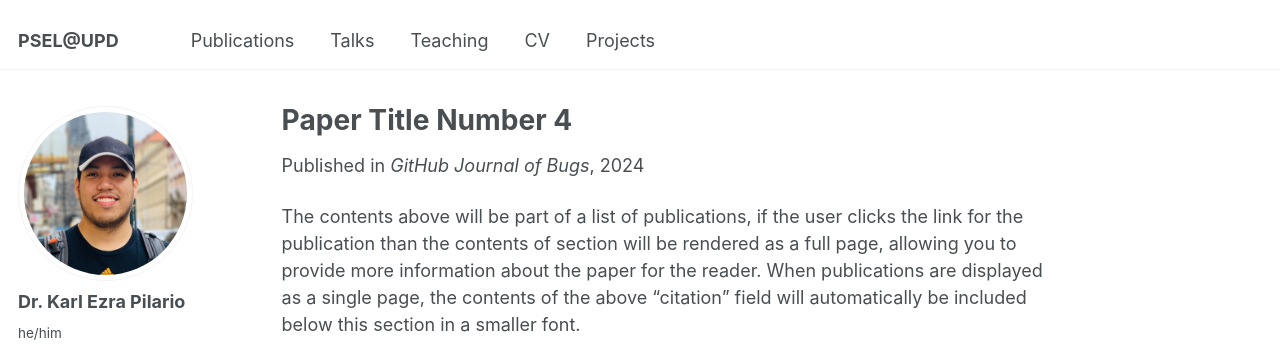
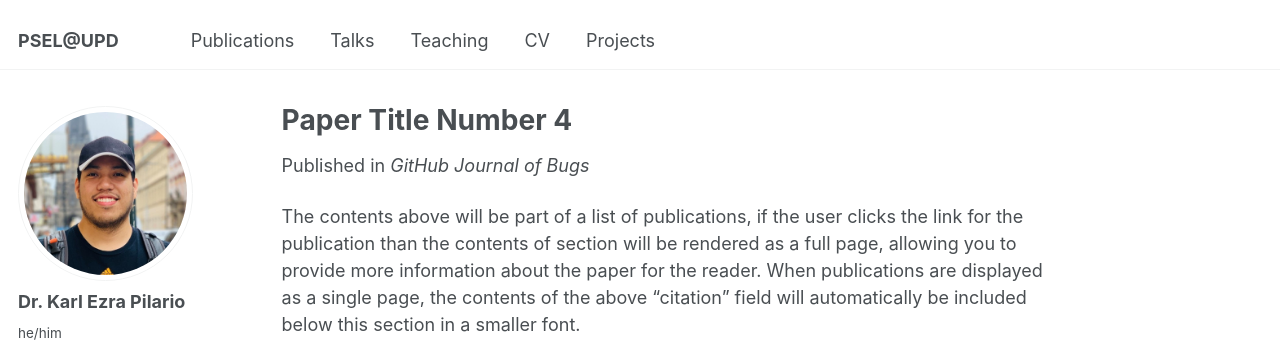
Before and after one commit to kspilario/kspilario.github.io, a Jekyll site: the page built from _publications/2024-02-17-paper-title-number-4.md, in a window 1280 px wide and 1087 px high. Shown: the top 348 px of the window. Built offline with Jekyll 4.4.1, drawn with Linux system fonts in a browser that asks for light colours; some web fonts are replaced.

Commit message:
Update single.html

```diff
--- a/_layouts/single.html
+++ b/_layouts/single.html
@@ -35,9 +35,9 @@
         {% endif %}
 
         {% if page.collection == 'teaching' %}
-          <p> {{ page.type }}, <i>{{ page.venue }}</i>, {{ page.date | default: "1900-01-01" | date: "%Y" }} </p>
+          <p> {{ page.type }}, <i>{{ page.venue }}</i> </p>
         {% elsif page.venue and page.date %}
-          <p>Published in <i>{{ page.venue }}</i>, {{ page.date | default: "1900-01-01" | date: "%Y" }} </p>
+          <p>Published in <i>{{ page.venue }}</i> </p>
         {% elsif page.date %}
           <p class="page__date"><strong><i class="fa fa-fw fa-calendar" aria-hidden="true"></i> {{ site.data.ui-text[site.locale].date_label | default: "Published:" }}</strong> <time datetime="{{ page.date | date_to_xmlschema }}">{{ page.date | default: "1900-01-01" | date: "%B %d, %Y" }}</time></p>
         {% endif %}
```
